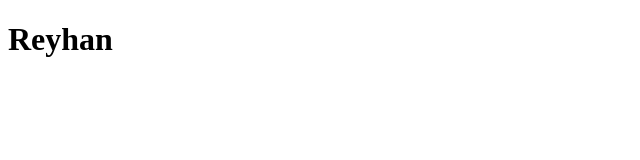
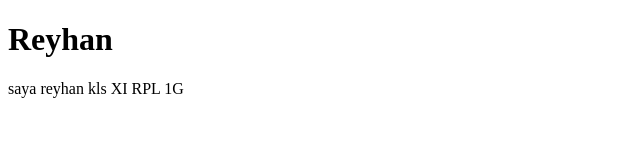
Before and after one commit to reyhanalghifar/Reyhan-porto, a plain HTML site: page index.html in a window 1280 px wide. Shown: the whole page, without its empty margins (0-640 px from the left). Drawn offline with Linux system fonts and the light colour scheme.

Commit message:
menambahkan index

```diff
--- a/index.html
+++ b/index.html
@@ -7,5 +7,6 @@
   </head>
   <body>
     <h1>Reyhan</h1>
+    <p>saya reyhan kls XI RPL 1G</p>
   </body>
 </html>
```
